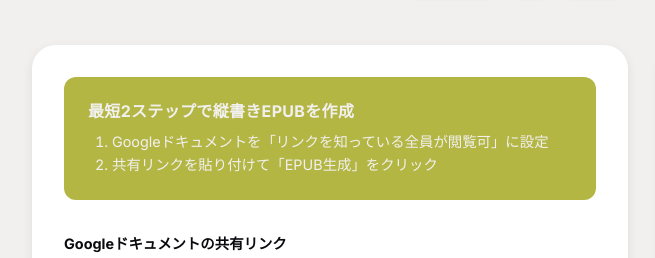
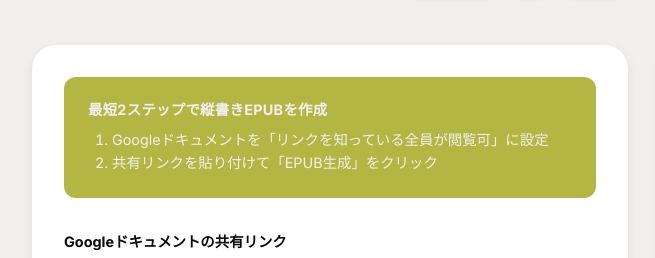
Before and after one commit to yo4e/5hon-com, an Astro site: page / in a window 1280 px wide. Shown: the part 192-450 px from the top of the page, 124-779 px from the left. Built offline with nearby package versions, Linux system fonts and the light colour scheme; Astro itself is replaced by a stand-in of ours.

Commit message:
Adjust font size of instruction heading

```diff
--- a/src/pages/index.astro
+++ b/src/pages/index.astro
@@ -28,7 +28,7 @@ import Layout from "../layouts/Layout.astro";
 
                 <div class="card">
                      <div class="quick-steps" style="background-color: #b4b644; color: #f1f0ef; padding: 1.5rem; border-radius: 12px; margin-bottom: 2rem;">
-                          <h2 style="font-size: 1rem; margin-bottom: 0.5rem; color: #f1f0ef;">最短2ステップで縦書きEPUBを作成</h2>
+                          <h2 style="font-size: 0.9rem; margin-bottom: 0.5rem; color: #f1f0ef;">最短2ステップで縦書きEPUBを作成</h2>
                           <ol style="margin: 0; padding-left: 1.5rem; color: #f1f0ef; font-size: 0.9rem;">
                               <li>Googleドキュメントを「リンクを知っている全員が閲覧可」に設定</li>
                               <li>共有リンクを貼り付けて「EPUB生成」をクリック</li>
```
